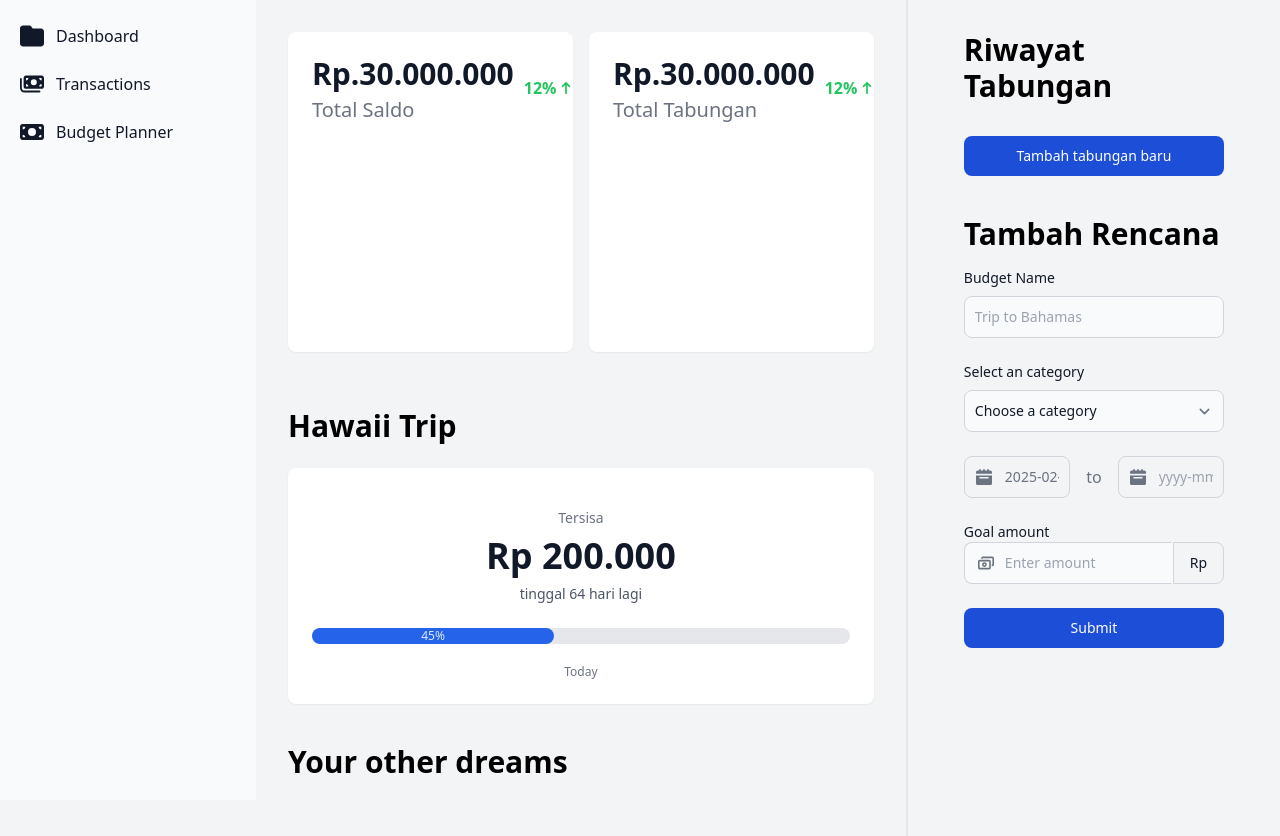
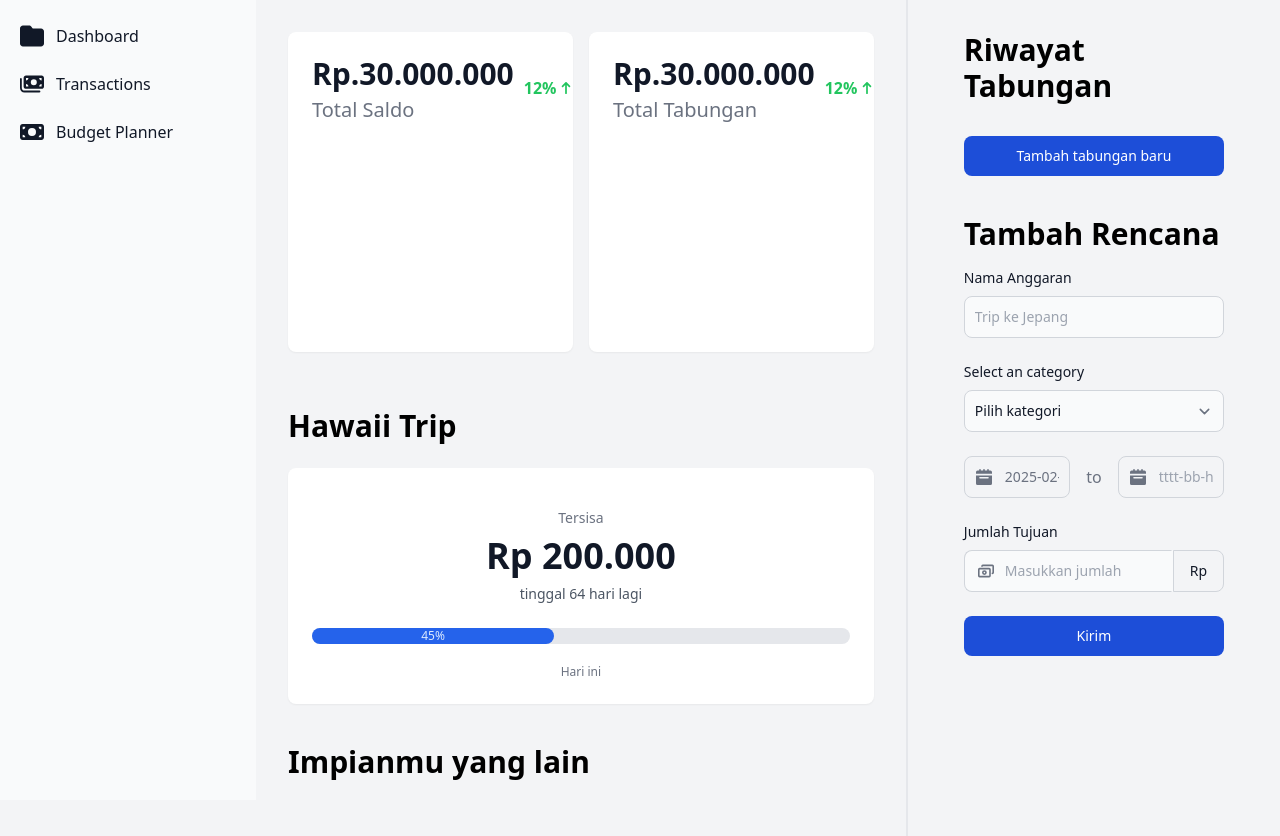
Before and after one commit to rheinatamara/budgetin, a plain HTML site: page budget-planner.html in a window 1280 px wide. Drawn offline with nearby package versions, Linux system fonts and the light colour scheme.

Commit message:
switch to indonesian

```diff
--- a/budget-planner.html
+++ b/budget-planner.html
@@ -145,12 +145,12 @@
               <div id="progressBar" class="bg-blue-600 text-xs font-medium text-blue-100 text-center p-0.5 leading-none rounded-full" style="width: 45%">45%</div>
             </div>
 
-            <span class="text-xs text-gray-500 mt-1 block text-center pt-4">Today</span>
+            <span class="text-xs text-gray-500 mt-1 block text-center pt-4">Hari ini</span>
           </div>
         </div>
       </div>
       <div>
-        <div> <h1 class="text-black-900 text-3xl mb-6 mt-10 font-semibold">Your other dreams</h1>
+        <div> <h1 class="text-black-900 text-3xl mb-6 mt-10 font-semibold">Impianmu yang lain</h1>
         </div>
       </div>
        <div id="grid-cards" class="grid grid-cols-4 gap-4">
@@ -170,15 +170,24 @@
         <h1 class="text-black-900 text-3xl mb-4 mt-10 font-semibold">Tambah Rencana</h1>
         <div class="grid gap-6 mb-6 md:grid-cols-1">
             <div>
-                <label for="budget_name" class="block mb-2 text-sm font-medium text-gray-900 ">Budget Name</label>
-                <input type="text" id="budget_name" class="bg-gray-50 border border-gray-300 text-gray-900 text-sm rounded-lg focus:ring-blue-500 focus:border-blue-500 block w-full p-2.5 " placeholder="Trip to Bahamas" required />
+                <label for="budget_name" class="block mb-2 text-sm font-medium text-gray-900 ">Nama Anggaran</label>
+                <input type="text" id="budget_name" class="bg-gray-50 border border-gray-300 text-gray-900 text-sm rounded-lg focus:ring-blue-500 focus:border-blue-500 block w-full p-2.5 " placeholder="Trip ke Jepang" required />
             </div>
             <div>
               <label for="category" class="block mb-2 text-sm font-medium text-gray-900 ">Select an category</label>
               <select id="category_name" class="bg-gray-50 border border-gray-300 text-gray-900 text-sm rounded-lg focus:ring-blue-500 focus:border-blue-500 block w-full p-2.5 ">
-                <option selected disabled>Choose a category</option>
-                <option value="Trip">Trip</option>
-                <option value="Mortgage">Mortgage</option>
+                <option selected disabled>Pilih kategori</option>
+                <option value="Wisata">Wisata</option>
+                <option value="Event & Konser">Event & Konser</option>
+                <option value="Hobi">Hobi</option>
+                <option value="Teknologi">Gadget & Teknologi</option>
+                <option value="Kuliner">Kuliner</option>
+                <option value="Pendidikan">Pendidikan</option>
+                <option value="Pernikahan">Pernikahan</option>
+                <option value="Asuransi & Kesehatan">Asuransi & Kesehatan</option>
+                <option value="Rumah">Rumah</option>
+                <option value="Dana Darurat">Dana Darurat</option>
+                <option value="Investasi">Investasi</option>
               </select>
             </div>
             <!-- Calendar -->
@@ -189,7 +198,7 @@
                           <path d="M20 4a2 2 0 0 0-2-2h-2V1a1 1 0 0 0-2 0v1h-3V1a1 1 0 0 0-2 0v1H6V1a1 1 0 0 0-2 0v1H2a2 2 0 0 0-2 2v2h20V4ZM0 18a2 2 0 0 0 2 2h16a2 2 0 0 0 2-2V8H0v10Zm5-8h10a1 1 0 0 1 0 2H5a1 1 0 0 1 0-2Z"/>
                       </svg>
                   </div>
-                  <input id="datepicker-range-start" name="start" type="text" class="bg-gray-100 border border-gray-300 text-gray-500 text-sm rounded-lg  block w-full ps-10 p-2.5 cursor-not-allowed" readonly placeholder="yyyy-mm-dd">
+                  <input id="datepicker-range-start" name="start" type="text" class="bg-gray-100 border border-gray-300 text-gray-500 text-sm rounded-lg  block w-full ps-10 p-2.5 cursor-not-allowed" readonly placeholder="tttt-bb-hh">
               </div>
               <span class="mx-4 text-gray-500">to</span>
               <div class="relative">
@@ -198,13 +207,13 @@
                           <path d="M20 4a2 2 0 0 0-2-2h-2V1a1 1 0 0 0-2 0v1h-3V1a1 1 0 0 0-2 0v1H6V1a1 1 0 0 0-2 0v1H2a2 2 0 0 0-2 2v2h20V4ZM0 18a2 2 0 0 0 2 2h16a2 2 0 0 0 2-2V8H0v10Zm5-8h10a1 1 0 0 1 0 2H5a1 1 0 0 1 0-2Z"/>
                       </svg>
                   </div>
-                  <input id="datepicker-range-end" name="end" type="text" class="bg-gray-100 border border-gray-300 text-gray-900 text-sm rounded-lg focus:ring-blue-500 focus:border-blue-500 block w-full ps-10 p-2.5 cursor-pointer" readonly placeholder="yyyy-mm-dd">
+                  <input id="datepicker-range-end" name="end" type="text" class="bg-gray-100 border border-gray-300 text-gray-900 text-sm rounded-lg focus:ring-blue-500 focus:border-blue-500 block w-full ps-10 p-2.5 cursor-pointer" readonly placeholder="tttt-bb-hh">
               </div>
           </div>
 
 
             <div>
-              <label for="goal_amount" class="block text-sm font-medium text-gray-900 ">Goal amount</label>
+              <label for="goal_amount" class="block text-sm font-medium text-gray-900 pb-2">Jumlah Tujuan</label>
               <div class="flex">
                 <div class="relative w-full">
                   <div class="absolute inset-y-0 start-0 top-0 flex items-center ps-3.5 pointer-events-none">
@@ -212,7 +221,7 @@
                       <path stroke="currentColor" stroke-linecap="round" stroke-linejoin="round" stroke-width="2" d="M5 2a1 1 0 0 1 1-1h12a1 1 0 0 1 1 1v8a1 1 0 0 1-1 1M2 5h12a1 1 0 0 1 1 1v8a1 1 0 0 1-1 1H2a1 1 0 0 1-1-1V6a1 1 0 0 1 1-1Zm8 5a2 2 0 1 1-4 0 2 2 0 0 1 4 0Z"/>
                   </svg>
                   </div>
-                  <input type="number" id="currency-input" class="block p-2.5 w-full z-20 ps-10 text-sm text-gray-900 bg-gray-50 rounded-s-lg border-e-gray-50 border-e-2 border border-gray-300 focus:ring-blue-500 focus:border-blue-500 " placeholder="Enter amount" required />
+                  <input type="number" id="currency-input" class="block p-2.5 w-full z-20 ps-10 text-sm text-gray-900 bg-gray-50 rounded-s-lg border-e-gray-50 border-e-2 border border-gray-300 focus:ring-blue-500 focus:border-blue-500 " placeholder="Masukkan jumlah" required />
               </div>
               <button id="dropdown-currency-button" data-dropdown-toggle="dropdown-currency" class="shrink-0 z-10 inline-flex items-center py-2.5 px-4 text-sm font-medium text-center text-gray-900 bg-gray-100 border border-gray-300 rounded-e-lg hover:bg-gray-200 focus:ring-4 focus:outline-none focus:ring-gray-100 " type="button">
                   Rp
@@ -222,7 +231,7 @@
 
               </div>
 
-        <button type="submit" class="text-white bg-blue-700 hover:bg-blue-800 focus:ring-4 focus:outline-none focus:ring-blue-300 font-medium rounded-lg text-sm w-full  px-5 py-2.5 text-center ">Submit</button>
+        <button type="submit" class="text-white bg-blue-700 hover:bg-blue-800 focus:ring-4 focus:outline-none focus:ring-blue-300 font-medium rounded-lg text-sm w-full  px-5 py-2.5 text-center ">Kirim</button>
       </form>
 
     </div>
--- a/budgetPlanner.js
+++ b/budgetPlanner.js
@@ -234,13 +234,13 @@ function showDataCards(arr) {
           </div>
           <div class="mb-4">
             <p class="py-3 font-bold text-2xl text-gray-700">${formatIDR(data["remainingAmount"])}</p>
-            <p class="font-normal text-gray-400">of ${formatIDR(data["goalAmount"])}</p>
+            <p class="font-normal text-gray-400">dari ${formatIDR(data["goalAmount"])}</p>
           </div>
           <div class="w-full bg-gray-200 rounded-full h-1.5 mb-6">
             <div class="bg-blue-600 h-1.5 rounded-full" style="width: ${data["percentage"]}%"></div>
           </div>
           <button class="detailButton inline-flex items-center justify-center px-3 py-2 text-sm font-medium text-white bg-blue-700 rounded-lg hover:bg-blue-800 focus:ring-4 focus:outline-none focus:ring-blue-300" data-id="${data["id"]}">
-            More details
+            Lebih detail
             <svg class="rtl:rotate-180 w-3.5 h-3.5 ms-2" aria-hidden="true" xmlns="http://www.w3.org/2000/svg" fill="none" viewBox="0 0 14 10">
               <path stroke="currentColor" stroke-linecap="round" stroke-linejoin="round" stroke-width="2" d="M1 5h12m0 0L9 1m4 4L9 9"/>
             </svg>
```
